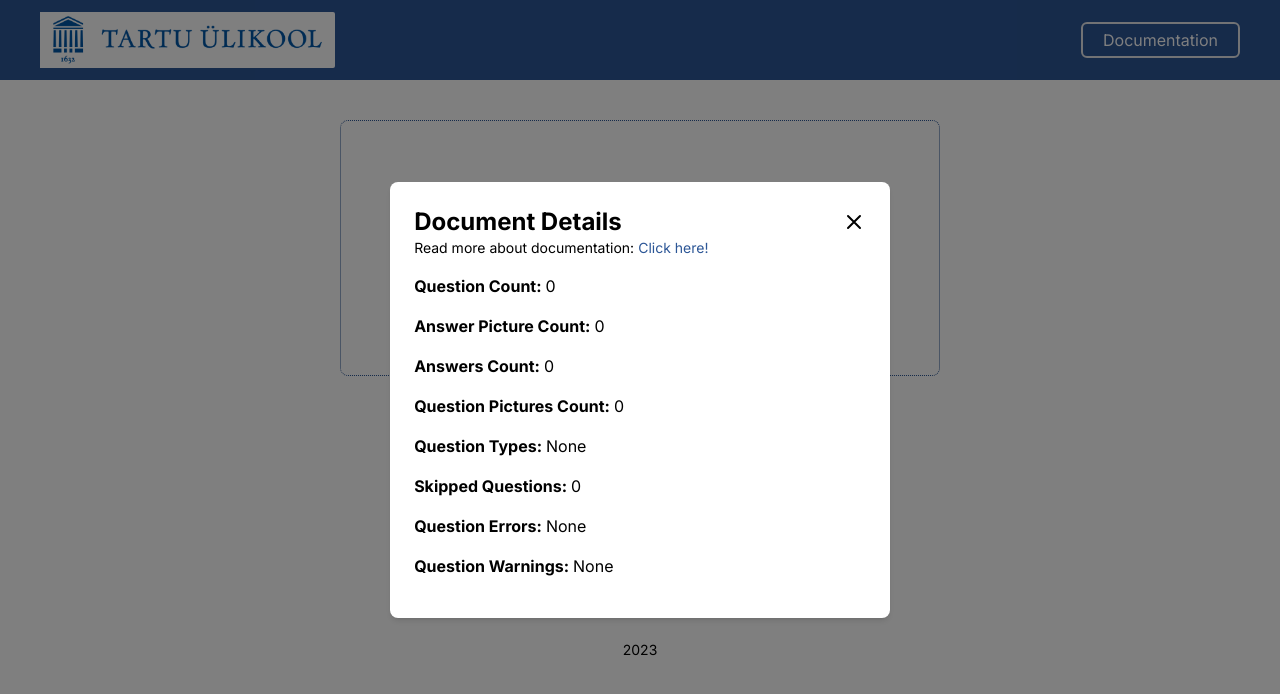
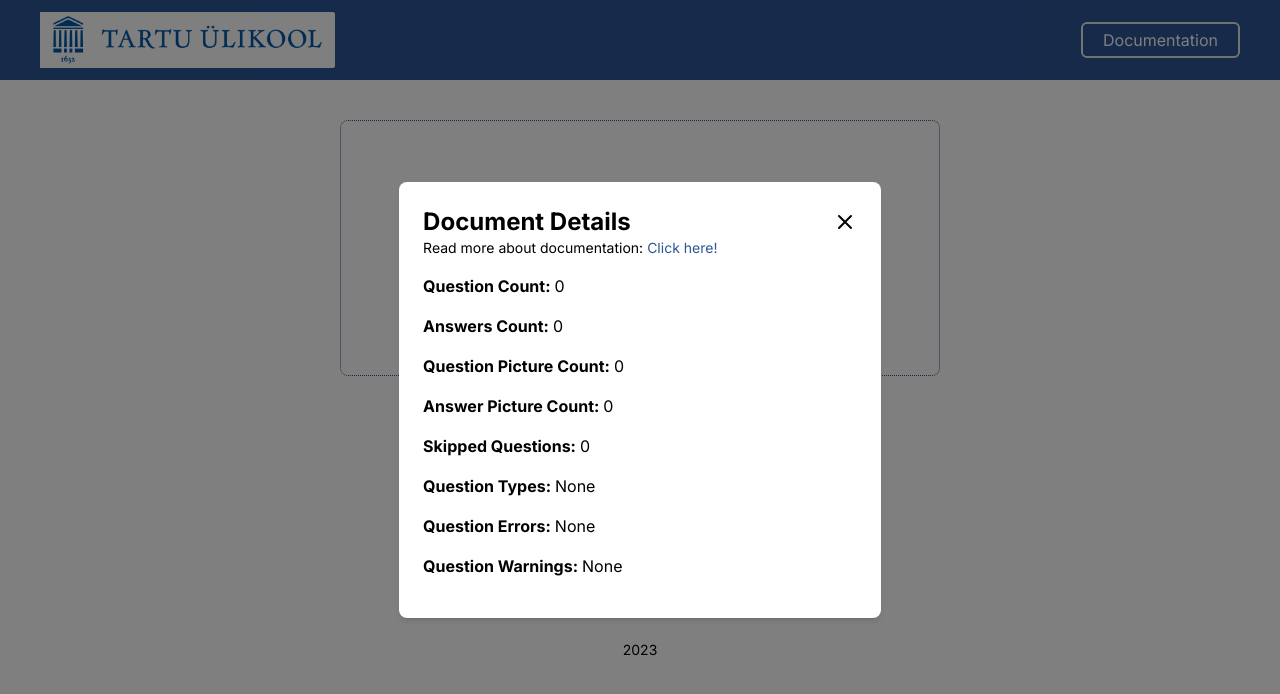
Before and after one commit to AnneliKlamas/test-converter, a Next.js app in the folder frontend/: page / in a window 1280 px wide. Both pictures are taken after a click on the button "Open details". Shown: the top 694 px of the page. Built offline with nearby package versions, Linux system fonts and the light colour scheme.

Commit message:
added hardcoded strings to info.json file

```diff
--- a/frontend/app/components/data/info.json
+++ b/frontend/app/components/data/info.json
@@ -21,6 +21,14 @@
     "title": "Document Details",
     "documentation": "Read more about documentation:",
     "none": "None",
-    "click": "Click here!"
+    "click": "Click here!",
+    "questionCount": "Question Count:",
+    "answerPicCount": "Answer Picture Count:",
+    "answersCount": "Answers Count:",
+    "questionPicCount": "Question Picture Count:",
+    "questionTypes": "Question Types:",
+    "skippedQuestions": "Skipped Questions:",
+    "questionErrors": "Question Errors:",
+    "questionWarnings": "Question Warnings:"
   }
 }
--- a/frontend/app/components/modal/InfoModal.jsx
+++ b/frontend/app/components/modal/InfoModal.jsx
@@ -91,34 +91,36 @@ const InfoModal = ({ show, onClose, details }) => {
       </div>
       <div className="pb-4 text-sm">
         {data.modal.documentation}
-        <Link href="/documentation" className="pl-1 text-blue">{data.modal.click}</Link>
-        </div>
+        <Link href="/documentation" className="pl-1 text-blue">
+          {data.modal.click}
+        </Link>
+      </div>
       <div className="grid grid-cols-1 md:grid-cols-2 gap-8">
         <div>
-          <Section title="Question Count:">
+          <Section title={data.modal.questionCount}>
             <span className="pl-1">{details?.questionCount || "0"}</span>
           </Section>
-          <Section title="Answer Picture Count:">
-            <span className="pl-1">{details?.answerPictureCount || "0"}</span>
-          </Section>
-          <Section title="Answers Count:">
+          <Section title={data.modal.answersCount}>
             <span className="pl-1">{details?.answersCount || "0"}</span>
           </Section>
-          <Section title="Question Pictures Count:">
+          <Section title={data.modal.questionPicCount}>
             <span className="pl-1">
               {details?.questionPicturesCount || "0"}
             </span>
           </Section>
-          <Section title="Question Types:">
+          <Section title={data.modal.answerPicCount}>
+            <span className="pl-1">{details?.answerPictureCount || "0"}</span>
+          </Section>
+          <Section title={data.modal.skippedQuestions}>
+            <span className="pl-1">{details?.skippedQuestions || "0"}</span>
+          </Section>
+          <Section title={data.modal.questionTypes}>
             {questionTypes || <span className="pl-1">{data.modal.none}</span>}
           </Section>
-          <Section title="Skipped Questions:">
-            <span className="pl-1">{details?.skippedQuestions || "0"}</span>
-          </Section>
-          <Section title="Question Errors:">
+          <Section title={data.modal.questionErrors}>
             {questionErrors || <span className="pl-1">{data.modal.none}</span>}
           </Section>
-          <Section title="Question Warnings:">
+          <Section title={data.modal.questionWarnings}>
             {questionWarnings || (
               <span className="pl-1">{data.modal.none}</span>
             )}
```
